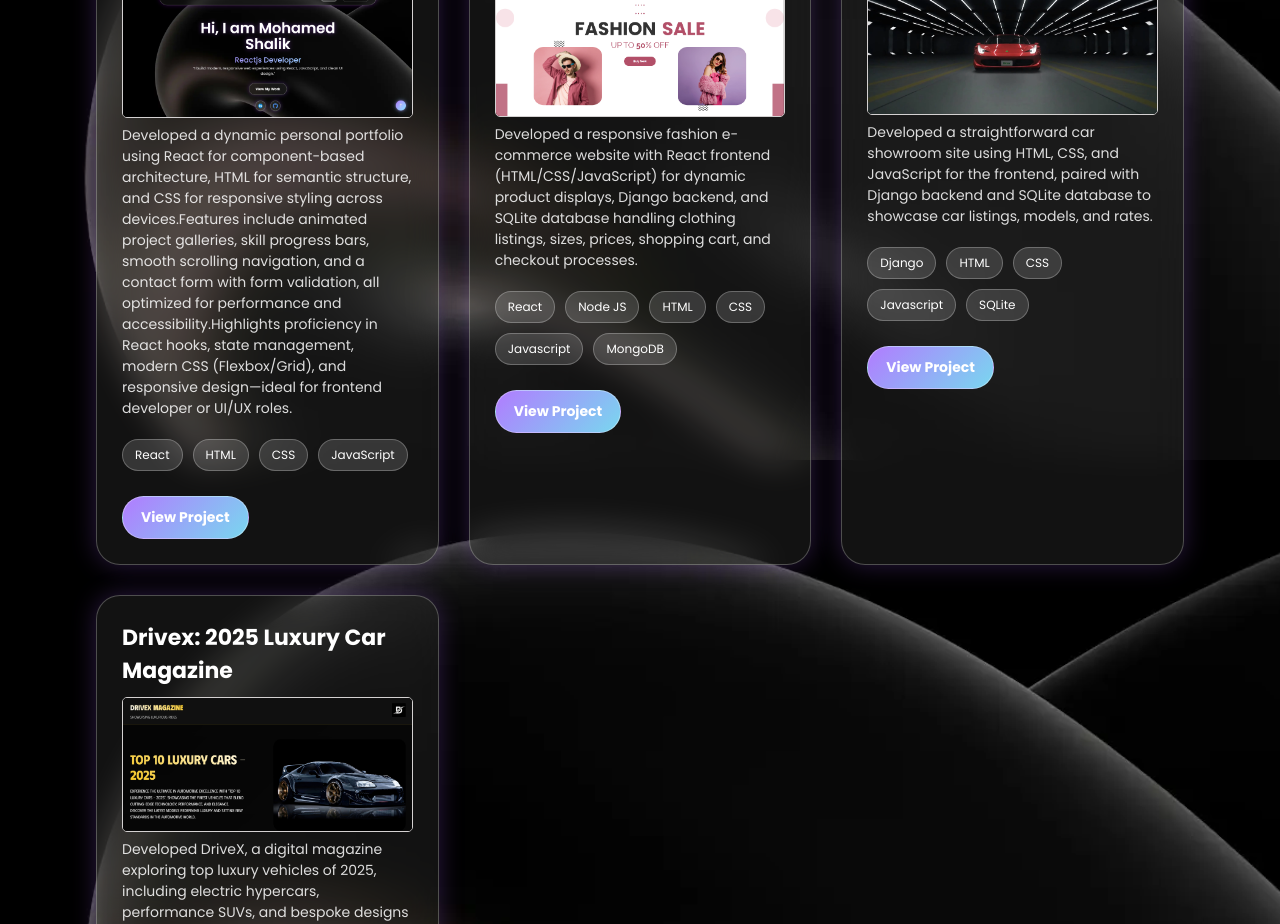
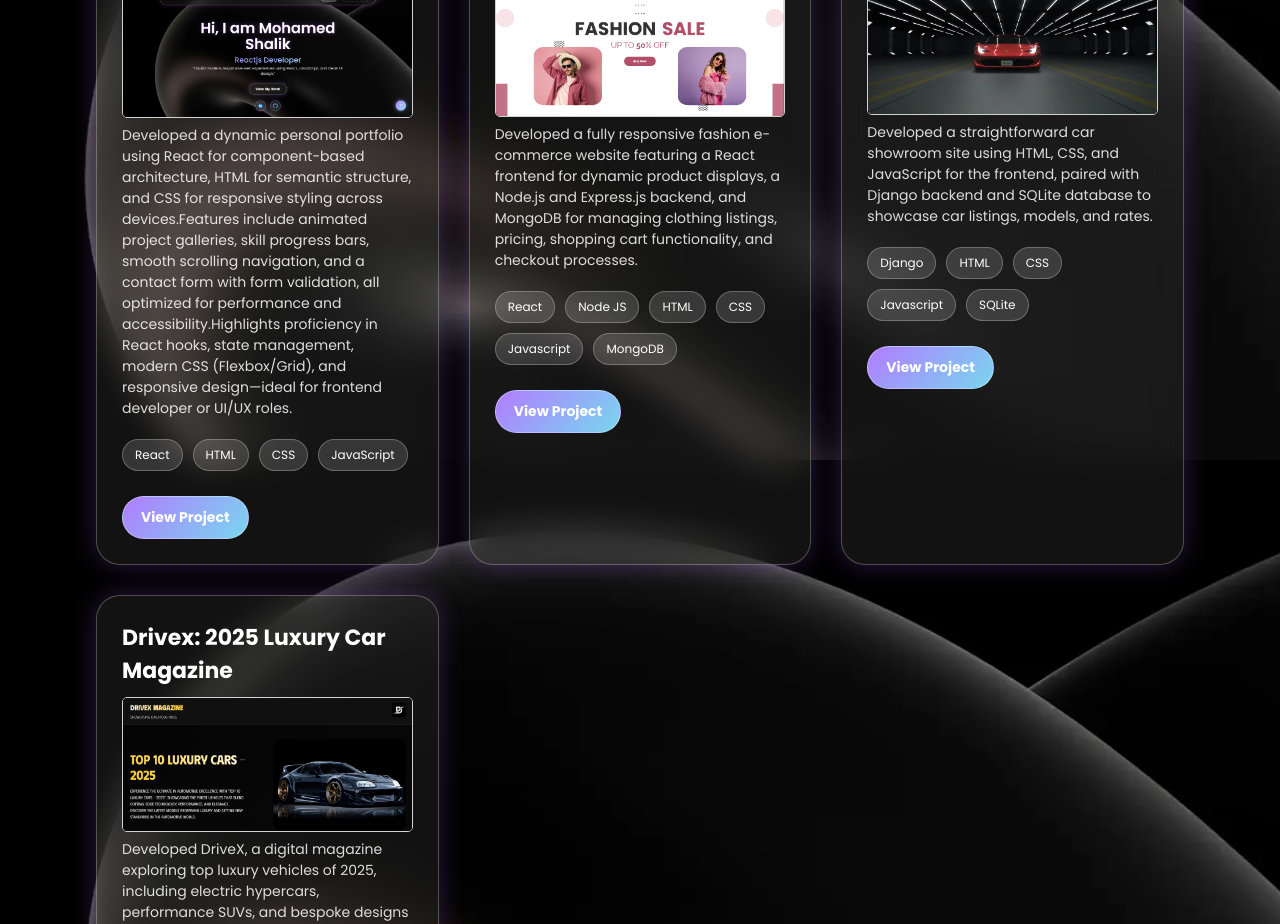
Before and after one commit to MohamedShalikM/my-react-portfolio, a React (Vite) app: page / in a window 1280 px wide. Shown: the part 2740-3664 px from the top of the page. Built offline with nearby package versions, Linux system fonts and the light colour scheme.

Commit message:
Project Content Update

```diff
--- a/src/components/Project.jsx
+++ b/src/components/Project.jsx
@@ -15,8 +15,7 @@ const projects = [
   },
   {
     title: "Raftel: Fashion E-Commerce App",
-    description:
-      "Developed a responsive fashion e-commerce website with React frontend (HTML/CSS/JavaScript) for dynamic product displays, Django backend, and SQLite database handling clothing listings, sizes, prices, shopping cart, and checkout processes.",
+    description:"Developed a fully responsive fashion e-commerce website featuring a React frontend for dynamic product displays, a Node.js and Express.js backend, and MongoDB for managing clothing listings, pricing, shopping cart functionality, and checkout processes.",
     img: Project2,
     tech: ["React", "Node JS", "HTML", "CSS", "Javascript", "MongoDB"],
     link: "https://raftel-fashion.vercel.app/",
```
